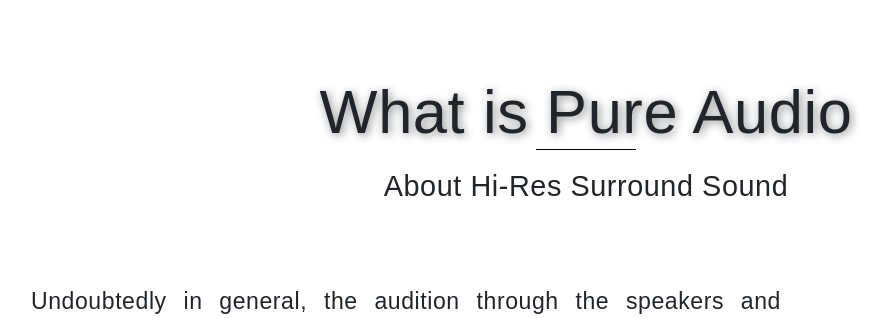
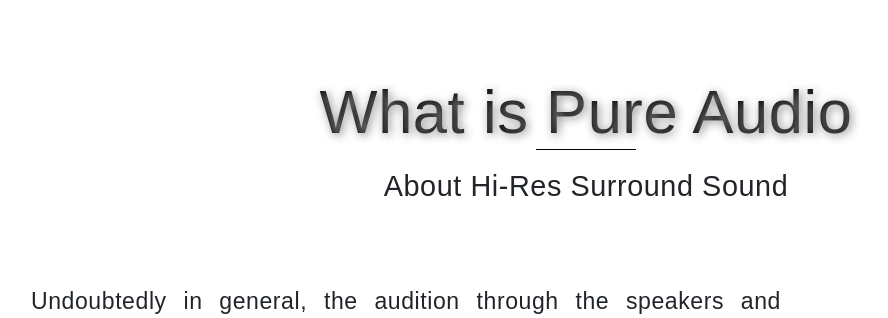
Before and after one commit to hangorazvan/cristea13.ro, a PHP site: page /index.php in a window 1280 px wide. Shown: the part 802-1120 px from the top of the page, without its empty margins (54-942 px from the left). Run offline with PHP 8.4, Linux system fonts and the light colour scheme; some libraries are stand-ins or nearby versions; some web fonts are replaced.

Commit message:
Add files via upload

```diff
--- a/assets/css/style.css
+++ b/assets/css/style.css
@@ -5,7 +5,7 @@ PURE AUDIO High Resolution 24bit 192/96kHz Lossless 5.1 Surround Sound
 */
 
 @import url("https://fonts.googleapis.com/css2?family=Encode+Sans+Semi+Condensed:wght@100;200;300;400;500;600&display=swap");
-@import url("https://cdnjs.cloudflare.com/ajax/libs/twitter-bootstrap/4.5.0/css/bootstrap.min.css");
+@import url("https://cdnjs.cloudflare.com/ajax/libs/twitter-bootstrap/4.5.2/css/bootstrap.min.css");
 @import url("https://cdnjs.cloudflare.com/ajax/libs/font-awesome/5.14.0/css/all.min.css");
 @import url("https://cdnjs.cloudflare.com/ajax/libs/font-awesome/5.14.0/css/v4-shims.min.css");
 @import url("/assets/css/animate.min.css");
@@ -300,6 +300,12 @@ a, a:hover, .btn:hover, .btn:active, .btn:focus, .btn:visited {
 	color: silver;
 }
 
+.title {
+	background: -webkit-linear-gradient(#111111, #000000);
+	-webkit-background-clip: text;
+	-webkit-text-fill-color: transparent;
+}
+
 .title:after {
 	content: "";
 	display: block;
--- a/assets/js/cdn.js
+++ b/assets/js/cdn.js
@@ -5,7 +5,7 @@ function LoadScripts(async) {
     var scripts = [];
     var _scripts = [
             "https://cdnjs.cloudflare.com/ajax/libs/jquery/3.5.1/jquery.min.js",
-            "https://cdnjs.cloudflare.com/ajax/libs/twitter-bootstrap/4.5.0/js/bootstrap.min.js",
+            "https://cdnjs.cloudflare.com/ajax/libs/twitter-bootstrap/4.5.2/js/bootstrap.min.js",
             "../assets/js/script.js"
         ];
     if (async) {
```
